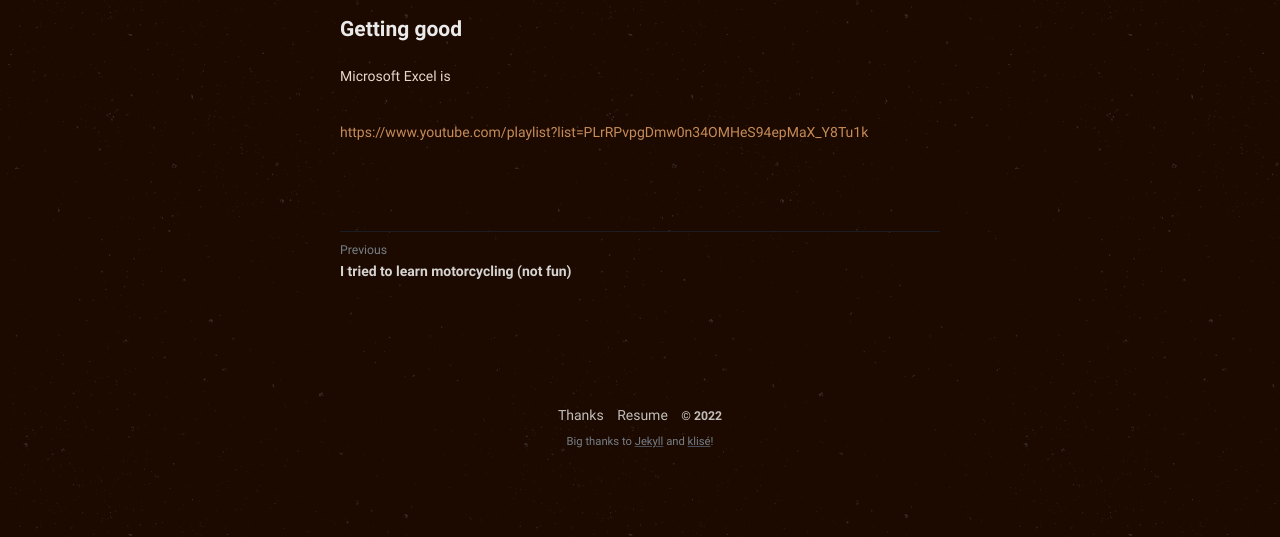
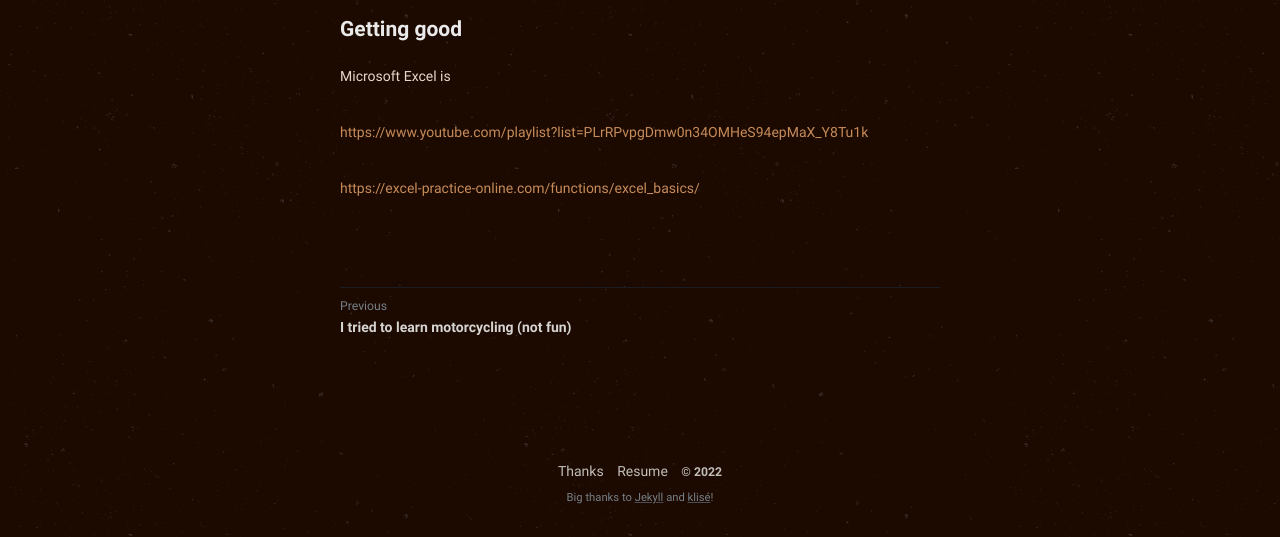
Before and after one commit to philippines69/carlcastroarchives, a Jekyll site: the page built from _posts/2022-07-26-starting-a-course-on-excel-wish-me-luck.md, in a window 1280 px wide. Shown: the part 773-1310 px from the top of the page. Built offline with Jekyll 4.4.1, drawn with Linux system fonts in a browser that asks for light colours; some of the changed lines change nothing that is shown.

Commit message:
Update from Forestry.io philippines69 updated _posts/2022-07-26-starting-a-course-on-excel-wish-me-luck.md

```diff
--- a/_posts/2022-07-26-starting-a-course-on-excel-wish-me-luck.md
+++ b/_posts/2022-07-26-starting-a-course-on-excel-wish-me-luck.md
@@ -15,3 +15,5 @@
 Microsoft Excel is
 
 [https://www.youtube.com/playlist?list=PLrRPvpgDmw0n34OMHeS94epMaX_Y8Tu1k](https://www.youtube.com/playlist?list=PLrRPvpgDmw0n34OMHeS94epMaX_Y8Tu1k "https://www.youtube.com/playlist?list=PLrRPvpgDmw0n34OMHeS94epMaX_Y8Tu1k")
+
+[https://excel-practice-online.com/functions/excel_basics/](https://excel-practice-online.com/functions/excel_basics/ "https://excel-practice-online.com/functions/excel_basics/")
```
